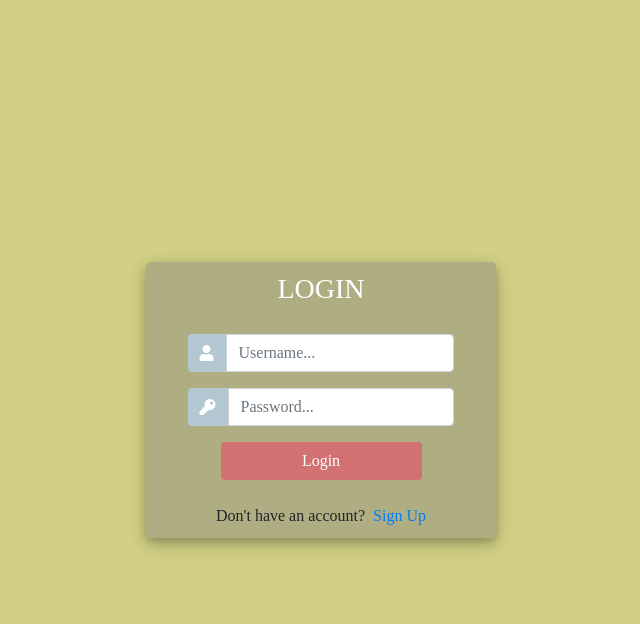
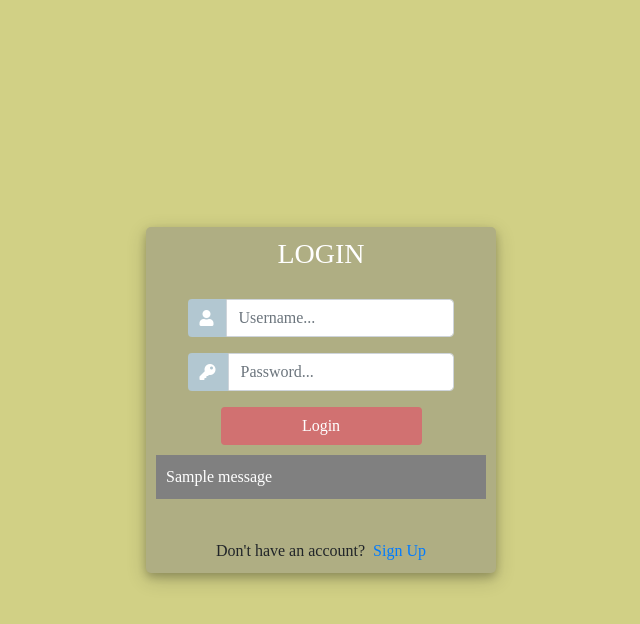
Before and after one commit to harikaduyu/django-crm, a Django app: template accounts/templates/accounts/login.html in a window 1280 px wide. Shown: the top 624 px of the page, without its empty margins (319-959 px from the left). Run offline with Django 3.2, Linux system fonts and the light colour scheme; the template is opened without the code that fills it, so the values that code supplies are empty; one stand-in notice (Sample message) is shown; some libraries are stand-ins or nearby versions; some web fonts are replaced.

Commit message:
register success message

```diff
--- a/accounts/templates/accounts/login.html
+++ b/accounts/templates/accounts/login.html
@@ -133,7 +133,9 @@
               </div>
             </form>
           </div>
-
+          {% for message in messages %}
+          <p id="messages">{{message}}</p>
+          {% endfor %}
           <div class="mt-4">
             <div class="d-flex justify-content-center links">
               Don't have an account?
--- a/accounts/views.py
+++ b/accounts/views.py
@@ -1,6 +1,7 @@
 from django.shortcuts import render, redirect
 from django.forms import inlineformset_factory
 from django.contrib.auth import login, logout
+from django.contrib import messages
 from .models import Product, Customer, Order
 from .forms import OrderForm, RegisterForm
 from .filters import OrderFilter
@@ -34,6 +35,8 @@ def user_register(request):
         form = RegisterForm(request.POST)
         if form.is_valid():
             user = form.save()
+            messages.success(
+                request, f'Account was created for {user.username}')
             # login(request, user)
             return redirect('login')
     else:
```
Also changed, not shown: db.sqlite3.
